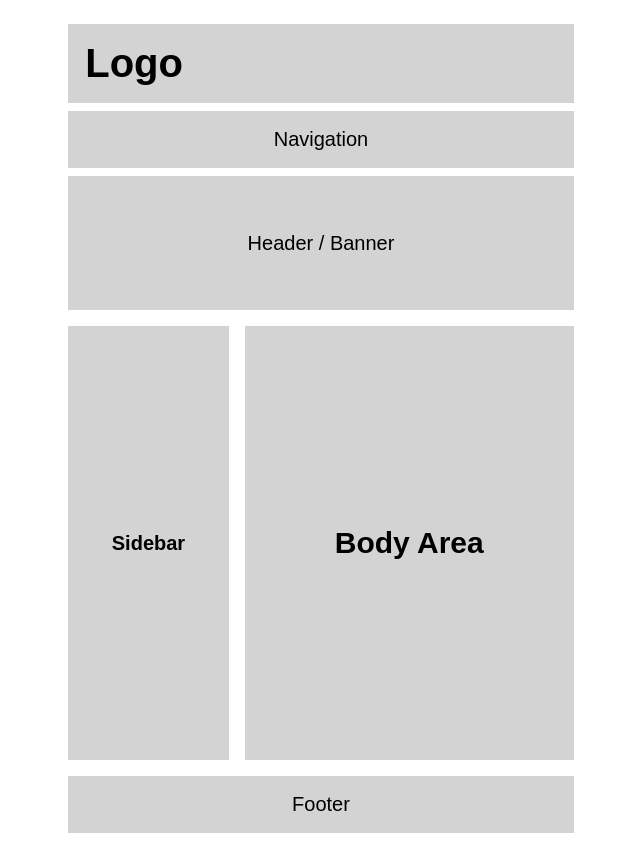
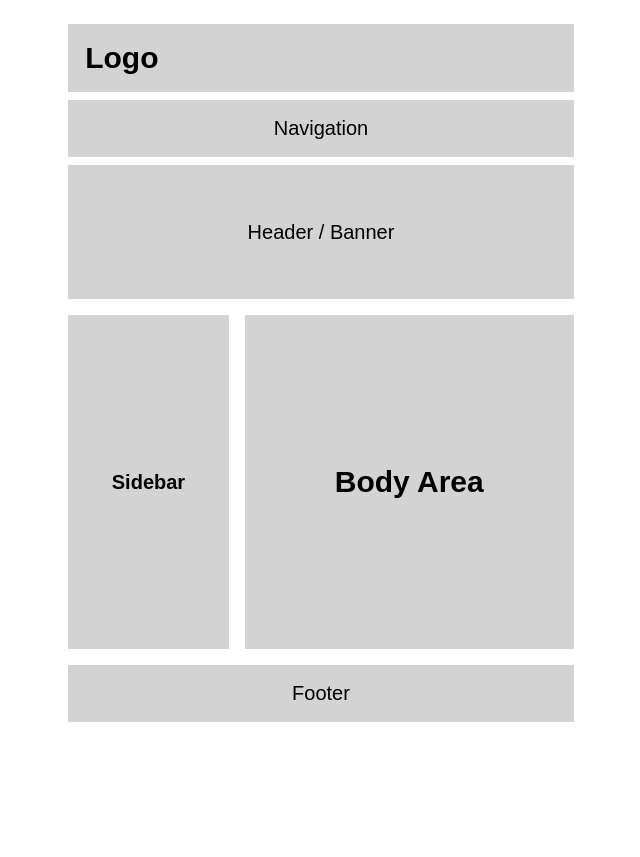
Before and after one commit to dungquach12/CSS-Layout, a plain HTML site: page pages/layout0/21127257-layout0-flexbox.html in a window 1280 px wide. Shown: the whole page, without its empty margins (319-959 px from the left). After the commit the page ends 800 px from the top, so only its background shows below. Drawn offline with Linux system fonts and the light colour scheme.

Commit message:
fix flex.css

```diff
--- a/css/layout0/flex.css
+++ b/css/layout0/flex.css
@@ -1,25 +1,3 @@
-.container{
-    width: 40%;
-    margin: 0 auto;
-}
-
-header {
-    font-size: 40px;
-    font-family: Arial;
-    font-weight: bold;
-}
-
-.nav,
-.banner {
-    font-size: 20px;
-    font-family: Arial;
-    text-align: center;
-}
-
-.banner {
-    line-height: 100px;
-}
-
 main {
     display: flex;
     justify-content: space-between;
@@ -28,7 +6,7 @@ main {
 
 aside {
     flex-basis: 30%;
-    min-height: 400px;
+    min-height: 300px;
     display: flex;
     justify-content: center;
     align-items: center;
@@ -37,7 +15,7 @@ aside {
 
 article {
     flex-basis: 70%;
-    min-height: 400px;
+    min-height: 300px;
     display: flex;
     justify-content: center;
     align-items: center;
```
